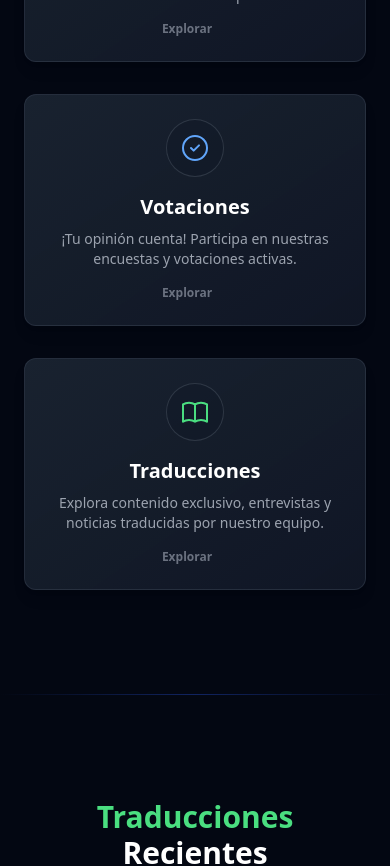
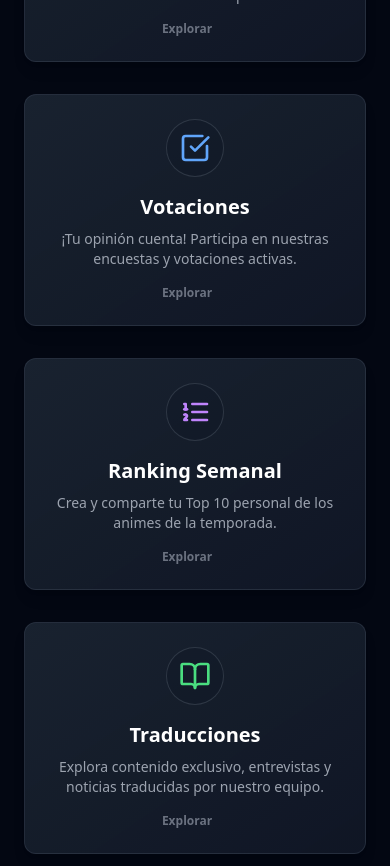
Before and after one commit to Pqblo26/shirov2-awards, a React (Vite) app: page / in a window 390 px wide. Shown: the part 920-1786 px from the top of the page. Built offline with nearby package versions, Linux system fonts and the light colour scheme; no server answers.

Commit message:
Ranking semanal2

```diff
--- a/src/components/TopNavBar.tsx
+++ b/src/components/TopNavBar.tsx
@@ -1,35 +1,79 @@
 import React, { useState } from 'react';
 import { motion, AnimatePresence } from 'framer-motion';
-import { Link, NavLink } from 'react-router-dom';
+import { Link, NavLink } from 'react-router-dom'; // Import NavLink for active styling
 
-// --- MODIFICADO: Añadir showPremios a las props ---
+// Interface para las props
 interface TopNavBarProps {
     isAdminMode: boolean;
-    showPremios: boolean; // Prop para controlar visibilidad del enlace
+    showPremios: boolean; // Prop para controlar visibilidad del enlace Premios
+    // --- AÑADIDO (Opcional): Podríamos añadir prop para controlar Ranking si fuera necesario ---
+    // showRanking?: boolean;
+    // --- FIN AÑADIDO ---
+}
+
+// --- MODIFICADO: Añadir prop votingActive ---
+interface TopNavBarProps {
+    isAdminMode: boolean;
+    showPremios: boolean;
+    votingActive: boolean; // Para mostrar/ocultar Votaciones si está inactivo globalmente
 }
 // --- FIN MODIFICACIÓN ---
 
-const TopNavBar: React.FC<TopNavBarProps> = ({ isAdminMode, showPremios }) => {
+
+const TopNavBar: React.FC<TopNavBarProps> = ({ isAdminMode, showPremios, votingActive }) => {
     const [isMobileMenuOpen, setIsMobileMenuOpen] = useState(false);
 
      // --- Navigation Links ---
+     // Definimos los enlaces base que siempre están (excepto Premios/Votaciones condicionales)
      const baseLinks = [
          { href: "/", label: "Inicio" },
          { href: "/traducciones", label: "Traducciones" },
-         // El enlace de Premios se añadirá condicionalmente
-         { href: "/votaciones", label: "Votaciones" },
+         // Premios se insertará condicionalmente
+         // Votaciones se insertará condicionalmente
+         // --- AÑADIDO: Enlace para Ranking Semanal ---
+         { href: "/ranking-semanal", label: "Ranking Semanal" },
+         // --- FIN AÑADIDO ---
          { href: "/sobre-mi", label: "Sobre Mí" },
      ];
 
-     // --- MODIFICADO: Añadir enlace de Premios condicionalmente ---
-     const headerLinks = showPremios
-         ? [...baseLinks.slice(0, 2), { href: "/premios", label: "Premios" }, ...baseLinks.slice(2)]
-         : baseLinks;
-     // Podríamos añadir aquí el enlace a /panel-admin si isAdminMode es true, si quieres
+     // Construir la lista final de enlaces
+     let headerLinks = [...baseLinks];
+
+     // Insertar Premios si showPremios es true
+     if (showPremios) {
+         // Encontrar el índice después de Traducciones para insertar Premios
+         const traduccionesIndex = headerLinks.findIndex(link => link.href === "/traducciones");
+         if (traduccionesIndex !== -1) {
+             headerLinks.splice(traduccionesIndex + 1, 0, { href: "/premios", label: "Premios" });
+         } else { // Si no encuentra traducciones (raro), lo añade al final
+              headerLinks.push({ href: "/premios", label: "Premios" });
+         }
+     }
+
+     // Insertar Votaciones si votingActive es true
+     if (votingActive) {
+        // Encontrar índice donde insertar (después de Premios si existe, o después de Traducciones si no)
+        const premiosIndex = headerLinks.findIndex(link => link.href === "/premios");
+        const targetIndex = premiosIndex !== -1
+            ? premiosIndex + 1
+            : headerLinks.findIndex(link => link.href === "/traducciones") + 1;
+
+        if (targetIndex > 0) { // Asegurarse que el índice es válido
+             headerLinks.splice(targetIndex, 0, { href: "/votaciones", label: "Votaciones" });
+        } else { // Si algo falla, añadir al final (después de los baseLinks iniciales)
+            const sobreMiIndex = headerLinks.findIndex(link => link.href === "/sobre-mi");
+            if (sobreMiIndex !== -1) {
+                 headerLinks.splice(sobreMiIndex, 0, { href: "/votaciones", label: "Votaciones" });
+            } else {
+                 headerLinks.push({ href: "/votaciones", label: "Votaciones" });
+            }
+        }
+     }
+
+     // Añadir enlace a Panel Admin si isAdminMode es true (opcional)
      // if (isAdminMode) {
      //     headerLinks.push({ href: "/panel-admin", label: "Panel Admin" });
      // }
-     // --- FIN MODIFICACIÓN ---
 
 
     // Style for active NavLink
@@ -49,11 +93,11 @@ const TopNavBar: React.FC<TopNavBarProps> = ({ isAdminMode, showPremios }) => {
                      {/* Right Side: Navigation Links (ahora dinámicos) */}
                      <div className="hidden md:block">
                          <div className="ml-10 flex items-baseline space-x-4">
-                             {headerLinks.map((item) => ( // Usamos el array filtrado
+                             {headerLinks.map((item) => ( // Usamos el array final
                                  <NavLink
                                      key={item.label}
                                      to={item.href}
-                                     end={item.href === "/"}
+                                     end={item.href === "/"} // Exact match for home only
                                      className={({ isActive }) =>
                                          `${isActive ? activeClassName : inactiveClassName} px-3 py-2 rounded-md text-sm font-medium transition-colors`
                                      }
@@ -78,7 +122,7 @@ const TopNavBar: React.FC<TopNavBarProps> = ({ isAdminMode, showPremios }) => {
                  {isMobileMenuOpen && (
                      <motion.div className="md:hidden" id="mobile-menu" initial={{ height: 0, opacity: 0 }} animate={{ height: 'auto', opacity: 1 }} exit={{ height: 0, opacity: 0 }} transition={{ duration: 0.3, ease: "easeInOut" }} style={{ overflow: 'hidden' }} >
                           <div className="px-2 pt-2 pb-3 space-y-1 sm:px-3">
-                             {headerLinks.map((item) => ( // Usamos el array filtrado
+                             {headerLinks.map((item) => ( // Usamos el array final
                                   <NavLink
                                       key={item.label + "-mobile"}
                                       to={item.href}
@@ -86,7 +130,7 @@ const TopNavBar: React.FC<TopNavBarProps> = ({ isAdminMode, showPremios }) => {
                                       className={({ isActive }) =>
                                          `${isActive ? activeClassName : inactiveClassName} block px-3 py-2 rounded-md text-base font-medium transition-colors`
                                       }
-                                      onClick={() => setIsMobileMenuOpen(false)}
+                                      onClick={() => setIsMobileMenuOpen(false)} // Close menu on click
                                   >
                                       {item.label}
                                   </NavLink>
--- a/src/pages/HomePage.tsx
+++ b/src/pages/HomePage.tsx
@@ -1,10 +1,14 @@
-import React, { useEffect, useState } from 'react';
+import React, { useEffect, useState, useMemo, useRef } from 'react'; // useRef añadido por si se usa en código omitido
 import { Link } from 'react-router-dom';
 import { motion } from 'framer-motion';
 import WinnerCard from '../components/WinnerCard'; // Import WinnerCard
 import TranslationPreviewCard from '../components/TranslationPreviewCard';
 import ScrollToTopButton from '../components/ScrollToTopButton';
 import matter from 'gray-matter';
+// --- AÑADIDO: Importar icono para Ranking ---
+import { ListOrdered, CheckSquare, Trophy, BookOpen } from 'lucide-react'; // Añadir iconos usados en FeatureCard
+// --- FIN AÑADIDO ---
+
 
 // --- Helper function to get display value (for translations) ---
 const getDisplayValue = (selectValue?: string, otherValue?: string): string | undefined => {
@@ -19,7 +23,6 @@ interface TranslationPreviewData {
 }
 
 // --- Define structure expected by WinnerCard ---
-// (Mirrors the interface in WinnerCard.tsx)
 interface Winner {
     id: string | number;
     category: string;
@@ -27,22 +30,20 @@ interface Winner {
     name: string;
     extra?: string;
     color: string;
-    info_url?: string; // Added field for link
+    info_url?: string;
 }
 
 // --- Define structure for AwardData loaded from CMS ---
-// (Mirrors the structure used in PremiosPage loading logic)
 interface AwardData {
-    id: string; // Filename as ID
-    award_type?: string; // Temporada, Aspecto Técnico, etc.
-    resolved_category?: string; // The actual category name determined from conditional fields
+    id: string;
+    award_type?: string;
+    resolved_category?: string;
     winner_name?: string;
     winner_image?: string;
     winner_extra?: string;
-    display_color?: string; // blue, pink, yellow, etc.
+    display_color?: string;
     order?: number;
-    info_url?: string; // Campo para el enlace externo
-    // Include conditional category fields temporarily during loading if needed
+    info_url?: string;
     category_temporada?: string;
     category_aspecto?: string;
     category_actor?: string;
@@ -51,19 +52,24 @@ interface AwardData {
 }
 
 // --- Reusable Card Component for Featured Sections ---
-// (Complete definition included)
+// (Asegurarse que la definición está completa y correcta)
 interface FeatureCardProps {
     icon: React.ReactNode;
     title: string;
     description: string;
     link: string;
-    color: 'pink' | 'blue' | 'green';
+    // --- MODIFICADO: Añadir purple como opción ---
+    color: 'pink' | 'blue' | 'green' | 'purple';
+    // --- FIN MODIFICACIÓN ---
 }
 const FeatureCard: React.FC<FeatureCardProps> = ({ icon, title, description, link, color }) => {
     const colorClasses = {
         pink: { hoverShadow: 'hover:shadow-pink-500/30', hoverBorder: 'hover:border-pink-500/50', iconText: 'text-pink-400' },
         blue: { hoverShadow: 'hover:shadow-blue-500/30', hoverBorder: 'hover:border-blue-500/50', iconText: 'text-blue-400' },
         green: { hoverShadow: 'hover:shadow-green-500/30', hoverBorder: 'hover:border-green-500/50', iconText: 'text-green-400' },
+        // --- AÑADIDO: Estilo Purple ---
+        purple: { hoverShadow: 'hover:shadow-purple-500/30', hoverBorder: 'hover:border-purple-500/50', iconText: 'text-purple-400' },
+        // --- FIN AÑADIDO ---
     };
     const styles = colorClasses[color];
     return (
@@ -109,23 +115,19 @@ function HomePage() {
     // Effect for Loading Recent Translations
     useEffect(() => {
         const loadRecentTranslations = async () => {
-             setIsLoadingTranslations(true);
-             setErrorTranslations(null);
+             setIsLoadingTranslations(true); setErrorTranslations(null);
              console.log("HomePage: Attempting to load recent translations...");
              try {
                  const modules = import.meta.glob('/content/traducciones/**/*.md', { eager: true, query: '?raw', import: 'default' });
                  console.log("HomePage: Translation Files found:", modules);
-                 // Use a temporary type to hold raw frontmatter for sorting
                  const loadedTranslationsData: { id: string; frontmatter: any }[] = [];
                  if (Object.keys(modules).length === 0) console.warn("HomePage: No translation files found.");
 
                  for (const path in modules) {
-                     const rawContent = modules[path];
-                     if (typeof rawContent !== 'string') { console.warn(`HomePage: Content is not a string for: ${path}`); continue; }
+                     const rawContent = modules[path]; if (typeof rawContent !== 'string') { console.warn(`HomePage: Content is not a string for: ${path}`); continue; }
                      try {
                          const { data: frontmatter } = matter(rawContent);
-                         const slugMatch = path.match(/([^/]+)\.md$/);
-                         const filename = slugMatch ? slugMatch[1] : path;
+                         const slugMatch = path.match(/([^/]+)\.md$/); const filename = slugMatch ? slugMatch[1] : path;
                          loadedTranslationsData.push({ id: filename, frontmatter });
                      } catch (parseError) { console.error(`HomePage: Error parsing translation frontmatter for file: ${path}`, parseError); }
                  }
@@ -163,22 +165,19 @@ function HomePage() {
     // Effect for Loading Featured Winners
     useEffect(() => {
         const loadFeaturedWinners = async () => {
-            setIsLoadingWinners(true);
-            setErrorWinners(null);
+             setIsLoadingWinners(true); setErrorWinners(null);
              console.log("HomePage: Attempting to load awards...");
              try {
                  const modules = import.meta.glob('/content/premios/*.md', { eager: true, query: '?raw', import: 'default' });
                  console.log("HomePage: Award Files found:", modules);
-                const loadedWinnersData: AwardData[] = []; // Use the defined AwardData interface
+                 const loadedWinnersData: AwardData[] = [];
                   if (Object.keys(modules).length === 0) console.warn("HomePage: No award files found.");
 
                  for (const path in modules) {
-                    const rawContent = modules[path];
-                    if (typeof rawContent !== 'string') { console.warn(`HomePage: Award content is not a string for: ${path}`); continue; }
+                     const rawContent = modules[path]; if (typeof rawContent !== 'string') { console.warn(`HomePage: Award content is not a string for: ${path}`); continue; }
                      try {
                          const { data: frontmatter } = matter(rawContent);
-                        const slugMatch = path.match(/([^/]+)\.md$/);
-                        const filename = slugMatch ? slugMatch[1] : path;
+                         const slugMatch = path.match(/([^/]+)\.md$/); const filename = slugMatch ? slugMatch[1] : path;
                          // Resolve category
                          let resolvedCategory = 'Categoría Desconocida';
                          switch (frontmatter.award_type) {
@@ -197,8 +196,8 @@ function HomePage() {
                              winner_extra: frontmatter.winner_extra,
                              display_color: frontmatter.display_color,
                              info_url: frontmatter.info_url,
-                            award_type: frontmatter.award_type, // Keep for potential future filtering/sorting
-                            order: frontmatter.order, // Keep for potential future sorting
+                             award_type: frontmatter.award_type,
+                             order: frontmatter.order,
                          });
                      } catch (parseError) { console.error(`HomePage: Error parsing award frontmatter for file: ${path}`, parseError); }
                  }
@@ -242,7 +241,7 @@ function HomePage() {
             <p className="ml-3 text-gray-400">{text}</p>
         </div>
     );
-    const ErrorDisplay = ({ message }: { message: string | null }) => ( // Allow null message
+    const ErrorDisplay = ({ message }: { message: string | null }) => (
          <div className="text-center text-red-400 py-10 px-6 bg-red-900/20 rounded-lg border border-dashed border-red-700/50"> <p>{message || "Ocurrió un error."}</p> </div>
     );
     const NoDataMessage = ({ message }: { message: string }) => (
@@ -252,7 +251,7 @@ function HomePage() {
 
     return (
         <motion.div initial={{ opacity: 0 }} animate={{ opacity: 1 }} exit={{ opacity: 0 }} transition={{ duration: 0.5 }} >
-            {/* === Hero Section === (Complete) */}
+            {/* === Hero Section === */}
             <section className="relative text-white pt-28 pb-20 md:pt-40 md:pb-28 px-6 text-center overflow-hidden isolate">
                  <motion.div className="absolute inset-0 z-[-2] overflow-hidden" initial={{ opacity: 0 }} animate={{ opacity: 1 }} transition={{ duration: 1 }} >
                      <div className="absolute inset-0 bg-gradient-to-br from-gray-900 via-purple-950 to-black"></div>
@@ -272,13 +271,47 @@ function HomePage() {
             </section>
             <div className="h-1 bg-gradient-to-r from-transparent via-pink-800/50 to-transparent"></div>
 
-            {/* === Featured Sections Grid === (Complete) */}
+            {/* === Featured Sections Grid === */}
             <motion.section className="py-16 md:py-24 px-6 bg-gray-950" variants={sectionVariants} initial="hidden" whileInView="visible" viewport={{ once: true, amount: 0.1 }} >
                 <h2 className="text-3xl md:text-4xl font-bold text-center mb-14 text-white">Explora Nuestras Secciones</h2>
-                <div className="max-w-7xl mx-auto grid grid-cols-1 md:grid-cols-3 gap-8 md:gap-10">
-                     <motion.div variants={itemVariants}> <FeatureCard icon={ <svg xmlns="http://www.w3.org/2000/svg" className="h-8 w-8" fill="none" viewBox="0 0 24 24" stroke="currentColor" strokeWidth={1.5}> <path strokeLinecap="round" strokeLinejoin="round" d="M11.049 2.927c.3-.921 1.603-.921 1.902 0l1.519 4.674a1 1 0 00.95.69h4.915c.969 0 1.371 1.24.588 1.81l-3.976 2.888a1 1 0 00-.363 1.118l1.518 4.674c.3.922-.755 1.688-1.538 1.118l-3.976-2.888a1 1 0 00-1.176 0l-3.976 2.888c-.783.57-1.838-.196-1.538-1.118l1.518-4.674a1 1 0 00-.363-1.118l-3.976-2.888c-.784-.57-.38-1.81.588-1.81h4.914a1 1 0 00.951-.69l1.519-4.674z" /> </svg> } title="Premios" description="Descubre los ganadores anuales y lo más destacado de la temporada." link="/premios" color="pink" /> </motion.div>
-                      <motion.div variants={itemVariants}> <FeatureCard icon={ <svg xmlns="http://www.w3.org/2000/svg" className="h-8 w-8" fill="none" viewBox="0 0 24 24" stroke="currentColor" strokeWidth={1.5}> <path strokeLinecap="round" strokeLinejoin="round" d="M9 12l2 2 4-4m6 2a9 9 0 11-18 0 9 9 0 0118 0z" /> </svg> } title="Votaciones" description="¡Tu opinión cuenta! Participa en nuestras encuestas y votaciones activas." link="/votaciones" color="blue" /> </motion.div>
-                      <motion.div variants={itemVariants}> <FeatureCard icon={ <svg xmlns="http://www.w3.org/2000/svg" className="h-8 w-8" fill="none" viewBox="0 0 24 24" stroke="currentColor" strokeWidth={1.5}> <path strokeLinecap="round" strokeLinejoin="round" d="M12 6.253v13m0-13C10.832 5.477 9.246 5 7.5 5S4.168 5.477 3 6.253v13C4.168 18.477 5.754 18 7.5 18s3.332.477 4.5 1.253m0-13C13.168 5.477 14.754 5 16.5 5c1.747 0 3.332.477 4.5 1.253v13C19.832 18.477 18.247 18 16.5 18c-1.746 0-3.332.477-4.5 1.253" /> </svg> } title="Traducciones" description="Explora contenido exclusivo, entrevistas y noticias traducidas por nuestro equipo." link="/traducciones" color="green" /> </motion.div>
+                {/* --- Grid con 4 columnas --- */}
+                <div className="max-w-7xl mx-auto grid grid-cols-1 md:grid-cols-2 lg:grid-cols-4 gap-8 md:gap-10">
+                {/* --- FIN MODIFICACIÓN --- */}
+                     <motion.div variants={itemVariants}>
+                         <FeatureCard
+                             icon={<Trophy size={32} />} // Icono Premios
+                             title="Premios"
+                             description="Descubre los ganadores anuales y lo más destacado de la temporada."
+                             link="/premios"
+                             color="pink" />
+                      </motion.div>
+                     <motion.div variants={itemVariants}>
+                         <FeatureCard
+                             icon={<CheckSquare size={32} />} // Icono Votaciones
+                             title="Votaciones"
+                             description="¡Tu opinión cuenta! Participa en nuestras encuestas y votaciones activas."
+                             link="/votaciones"
+                             color="blue" />
+                     </motion.div>
+                     {/* --- FeatureCard para Ranking Semanal --- */}
+                     <motion.div variants={itemVariants}>
+                        <FeatureCard
+                            icon={<ListOrdered size={32} />} // Icono de lista ordenada
+                            title="Ranking Semanal"
+                            description="Crea y comparte tu Top 10 personal de los animes de la temporada."
+                            link="/ranking-semanal" // Enlace a la nueva página
+                            color="purple" // Nuevo color
+                        />
+                     </motion.div>
+                     {/* --- FIN FeatureCard Ranking --- */}
+                     <motion.div variants={itemVariants}>
+                         <FeatureCard
+                             icon={<BookOpen size={32} />} // Icono Traducciones
+                             title="Traducciones"
+                             description="Explora contenido exclusivo, entrevistas y noticias traducidas por nuestro equipo."
+                             link="/traducciones"
+                             color="green" />
+                     </motion.div>
                  </div>
             </motion.section>
             <div className="h-px bg-gradient-to-r from-transparent via-blue-800/50 to-transparent my-10"></div>
@@ -318,7 +351,7 @@ function HomePage() {
                    )}
              </motion.section>
 
-            {/* === Call to Action Section === (Complete) */}
+             {/* === Call to Action Section === */}
               <motion.section className="py-16 md:py-24 px-6 my-16 md:my-24 relative overflow-hidden rounded-xl max-w-7xl mx-auto bg-gradient-to-r from-blue-900/50 to-purple-900/50" variants={sectionVariants} initial="hidden" whileInView="visible" viewport={{ once: true, amount: 0.2 }} >
                   <div className="absolute inset-0 z-0 opacity-10"> <img src="https://placehold.co/1920x600/0A0A0A/222222?text=+" alt="Abstract background pattern" className="w-full h-full object-cover"/> <div className="absolute inset-0 bg-gradient-to-t from-gray-950 via-transparent to-transparent"></div> </div>
                   <motion.div variants={itemVariants} className="relative z-10 max-w-3xl mx-auto text-center">
@@ -335,14 +368,4 @@ function HomePage() {
     );
 }
 
-// --- Temporary AwardData interface used during loading ---
-// This interface was used in the previous version for loading translations,
-// but the award loading logic now uses the full AwardData interface defined above.
-// Keeping it here might cause confusion if not used. Let's remove it if not needed.
-// interface AwardData {
-//     id: string;
-//     frontmatter: { [key: string]: any }; // Store raw frontmatter
-// }
-
-
 export default HomePage;
```
Also changed, not shown: src/main.tsx (+9 -5 lines). Lines whose indentation alone changed are shown as unchanged.
